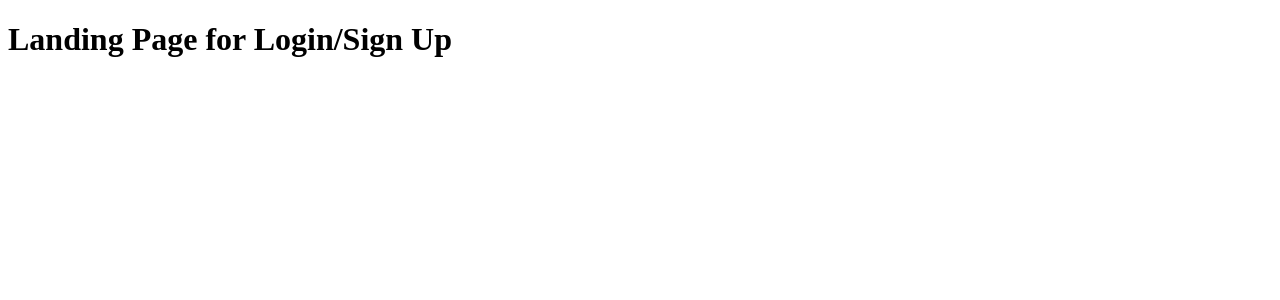
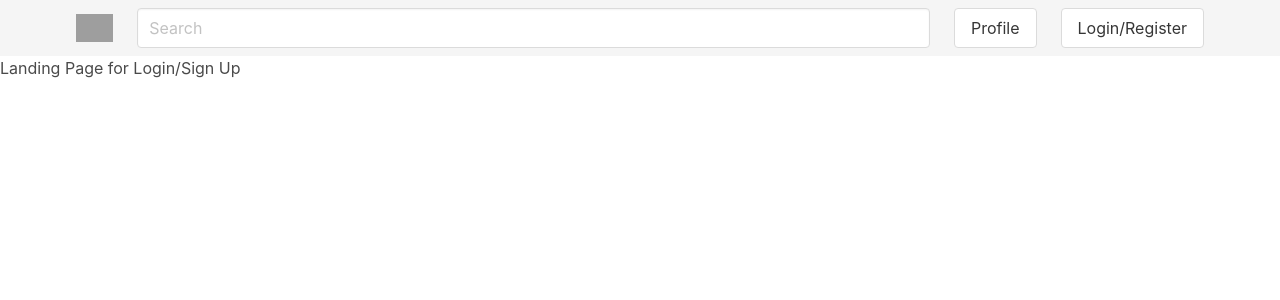
Before and after one commit to sirdantheawesome/Peak-Social-client, a React (Create React App) app: page / in a window 1280 px wide. Shown: the top 300 px of the page. Built offline with nearby package versions, Linux system fonts and the light colour scheme; grey boxes are pictures that could not be loaded.

Commit message:
First pass Nav bar

```diff
--- a/src/App.js
+++ b/src/App.js
@@ -4,17 +4,19 @@
 import PostIndex from './components/posts/PostIndex'
 import UserProfile from './components/user/UserProfile'
 import SecureRoute from './components/common/SecureRoute'
+import Nav from './components/common/Nav'
 
 
 function App() {
   return (
 
     <Router>
+      <Nav />
       <Switch>
-        <Route exact path="/" component={Home}/>
-        <Route path="/profile" component={UserProfile}/>
-        <SecureRoute path="/posts/new" component={PostNew}/>
-        <Route path="/posts/all" component={PostIndex}/>
+        <Route exact path="/" component={Home} />
+        <Route path="/profile/:userId" component={UserProfile} />
+        <SecureRoute path="/posts/new" component={PostNew} />
+        <Route path="/posts/all" component={PostIndex} />
       </Switch>
     </Router>
 
--- a/src/components/common/Nav.js
+++ b/src/components/common/Nav.js
@@ -0,0 +1,37 @@
+import { Link } from 'react-router-dom'
+
+function Nav() {
+  return (
+    <nav className="navbar is-light">
+      <div className="container">
+        <div className="navbar-start">
+          <Link to="/feed" className="navbar-item">
+            <img className='image' src='https://www.acousticbulletin.com/wp-content/uploads/2020/01/70-706384_illuminati-clipart-all-illuminati-logo-png.png' />
+          </Link>
+        </div >
+        <div className="container">
+          <div className="navbar-item">
+            <input className="input" type="text" placeholder="Search" />
+          </div>
+        </div>
+        <div className="navbar-end">
+          <div className="container">
+            <div className="navbar-item">
+              <Link to='/profile/:userId' className="button">
+                Profile
+              </Link>
+            </div>
+          </div>
+          <div className="container">
+            <div className="navbar-item">
+              <Link to='/' className="button">
+                Login/Register
+              </Link>
+            </div>
+          </div>
+        </div>
+      </div >
+    </nav >)
+}
+
+export default Nav
--- a/src/styles/main.scss
+++ b/src/styles/main.scss
@@ -0,0 +1 @@
+@import "~bulma/bulma.sass";
```
